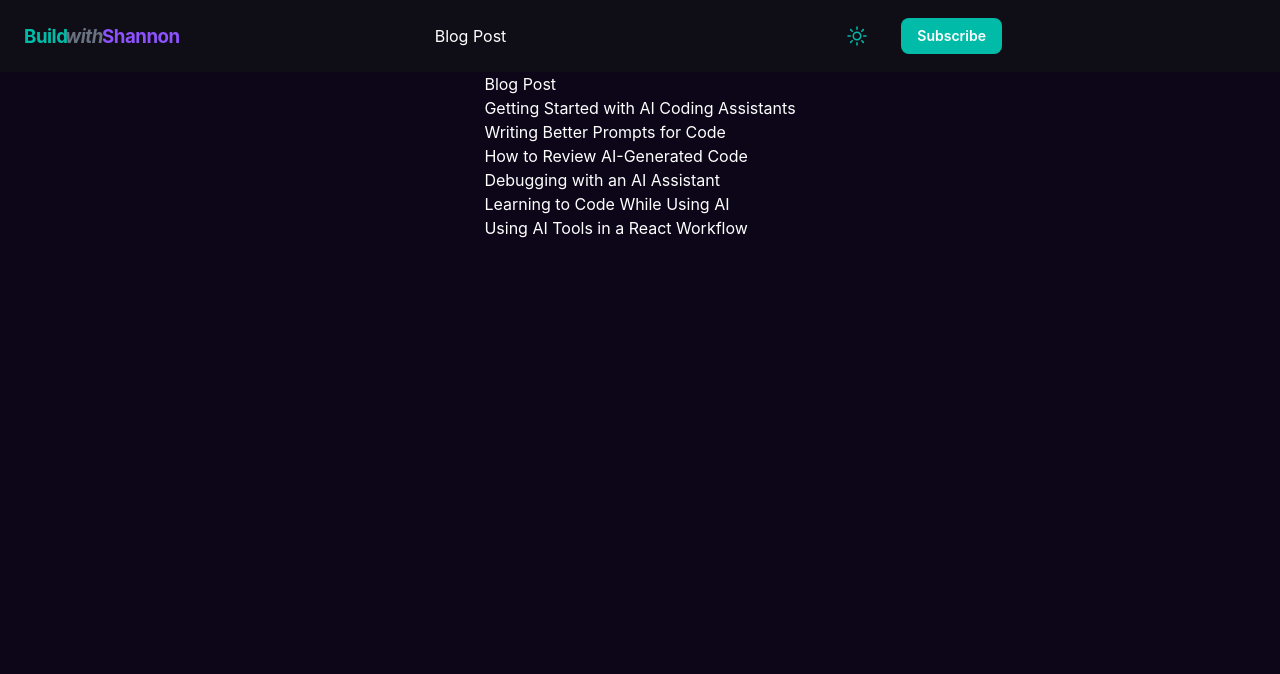
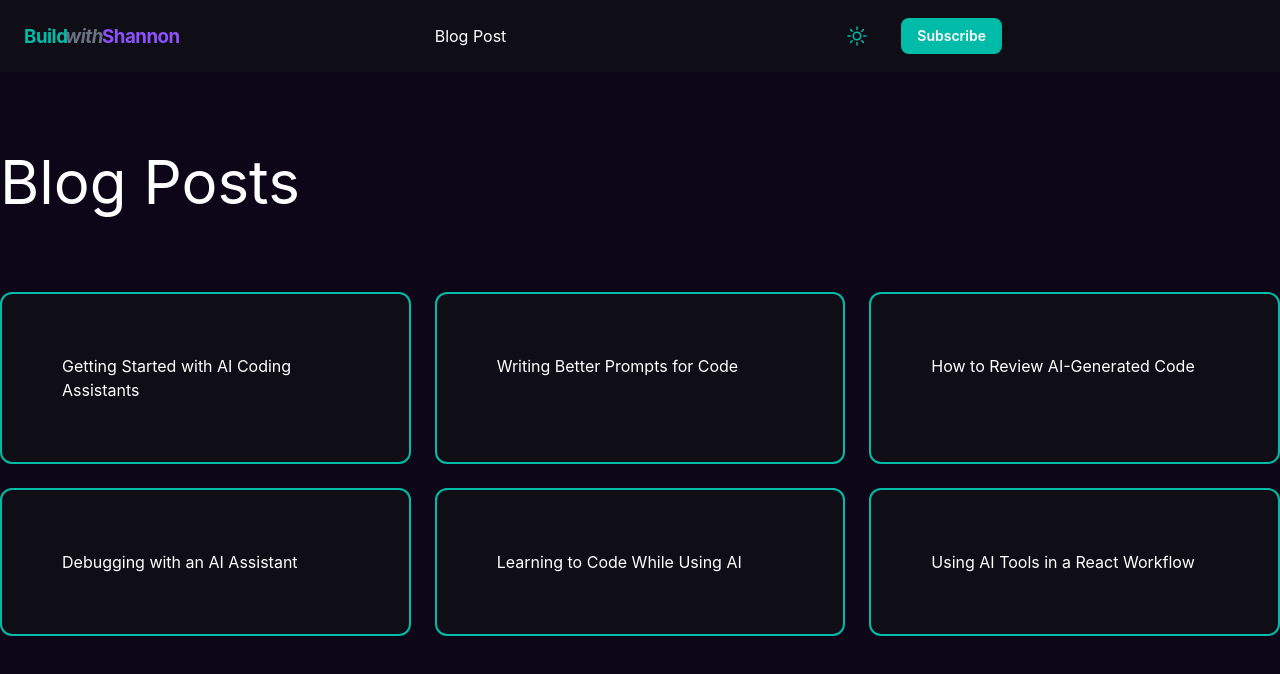
Before and after one commit to shanreed25/react-dynamic-routing-blog, a React (Vite) app: page /blog in a window 1280 px wide. Shown: the top 674 px of the page. Built offline with nearby package versions, Linux system fonts and the light colour scheme.

Commit message:
added styles to display each blog as a card in the list with a link for each card to the blog post page

```diff
--- a/src/App.jsx
+++ b/src/App.jsx
@@ -1,4 +1,4 @@
-import { Routes, Route, Link } from 'react-router-dom';
+import { Routes, Route} from 'react-router-dom';
 import HomePage from './components/HomePage';
 import BlogPosts from './components/BlogPosts';
 import Blog from './components/Blog';
--- a/src/components/BlogPosts.jsx
+++ b/src/components/BlogPosts.jsx
@@ -1,12 +1,20 @@
-import posts from '../data/posts'
+import posts from "../data/posts";
+import { Link } from "react-router-dom";
 
-export default function BlogPosts(){
-    return(
+export default function BlogPosts() {
+  return (
     <div>
-        <h2>Blog Post</h2>
+      <h2 className="text-6xl my-20">Blog Posts</h2>
+
+      <ul className="grid lg:grid-cols-3 gap-6 sm:grid-cols-2">
         {posts.map((post) => (
-            <p key={post.id}>{post.title}</p>
+          <li key={post.id} className="p-15 rounded-xl border-2 border-teal-500 bg-[#0f0e17]">
+            <Link to={`/blog/${post.slug}`} >
+              <p>{post.title}</p>
+            </Link>
+          </li>
         ))}
+      </ul>
     </div>
-)
+  );
 }
```
